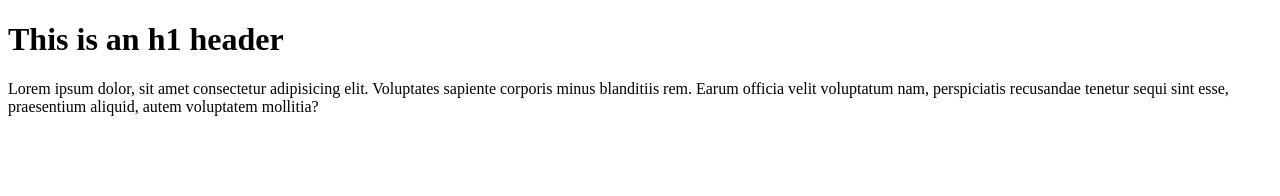
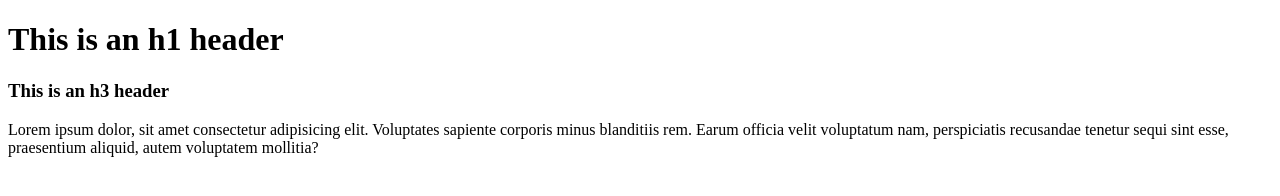
Before and after one commit to altynai-baibosunova/Automation_GH, a plain HTML site: page CandyCrush/index.html in a window 1280 px wide. Drawn offline with Linux system fonts and the light colour scheme.

Commit message:
h3 added

```diff
--- a/CandyCrush/index.html
+++ b/CandyCrush/index.html
@@ -5,6 +5,8 @@
 </head>
 <body>
   <h1>This is an h1 header</h1>
+  <h3>This is an h3 header</h3>
+
 <p>Lorem ipsum dolor, sit amet consectetur adipisicing elit. Voluptates sapiente corporis minus blanditiis rem. Earum officia velit voluptatum nam, perspiciatis recusandae tenetur sequi sint esse, praesentium aliquid, autem voluptatem mollitia?</p>
 </body>
 </html>
```
